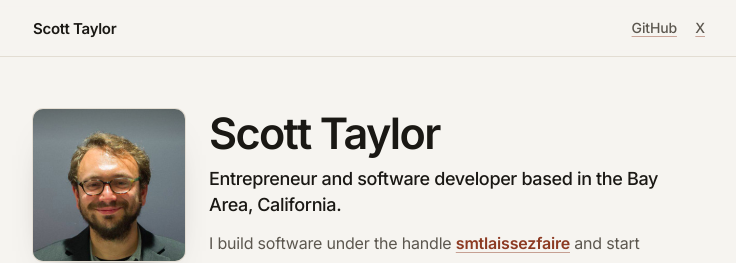
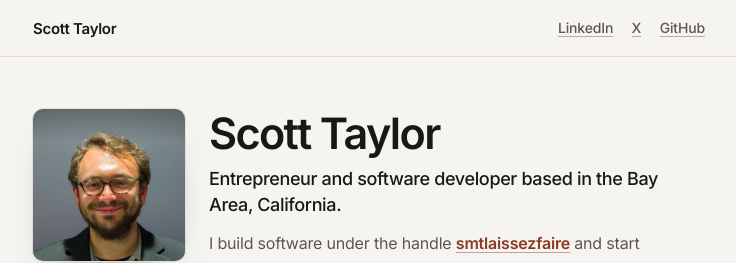
Before and after one commit to smtlaissezfaire/scotttaylorme, a Jekyll site: the page built from index.html, in a window 1280 px wide. Shown: the top 263 px of the page, without its empty margins (271-1007 px from the left). Built offline with Jekyll 4.4.1, drawn with Linux system fonts in a browser that asks for light colours.

Commit message:
Add a LinkedIn text link to the header. (#11)
Place it first, before X and GitHub, using the same plain-link style and a linkedin_url in the site config.

Co-authored-by: Cursor Agent <cursoragent@cursor.com>
Co-authored-by: Scott Taylor <smtlaissezfaire@users.noreply.github.com>

```diff
--- a/_config.yml
+++ b/_config.yml
@@ -4,6 +4,7 @@ url: https://scotttaylor.me
 
 github_url: https://github.com/smtlaissezfaire
 x_url: https://x.com/smtlaissezfaire
+linkedin_url: https://www.linkedin.com/in/smtlaissezfaire/
 
 # Headshot. The file is Scott's photo at its native 293×293 pixels.
 # Replace assets/images/scott-taylor.jpg to swap it, or point portrait at a new file.
--- a/_includes/social.html
+++ b/_includes/social.html
@@ -1,7 +1,7 @@
 <ul class="social">
   <li>
-    <a href="{{ site.github_url }}" target="_blank" rel="me noopener noreferrer"
-      >GitHub<span class="sr-only"> (opens in a new tab)</span></a
+    <a href="{{ site.linkedin_url }}" target="_blank" rel="me noopener noreferrer"
+      >LinkedIn<span class="sr-only"> (opens in a new tab)</span></a
     >
   </li>
   <li>
@@ -9,4 +9,9 @@
       >X<span class="sr-only"> (opens in a new tab)</span></a
     >
   </li>
+  <li>
+    <a href="{{ site.github_url }}" target="_blank" rel="me noopener noreferrer"
+      >GitHub<span class="sr-only"> (opens in a new tab)</span></a
+    >
+  </li>
 </ul>
```
